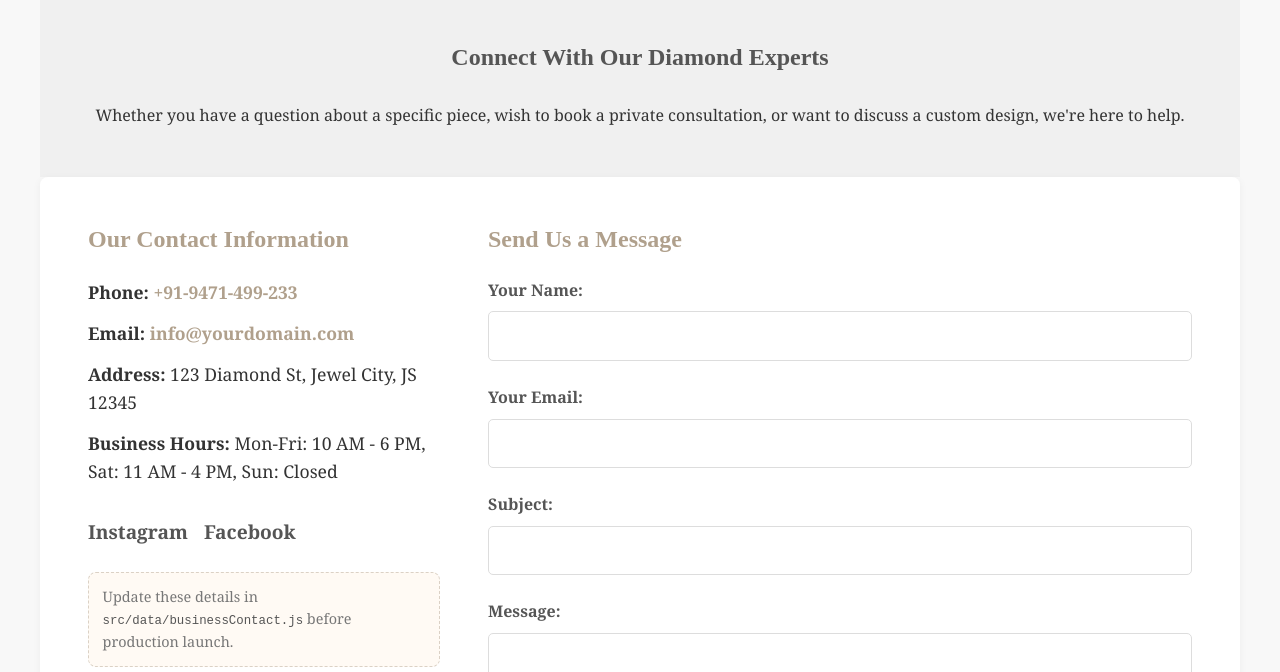
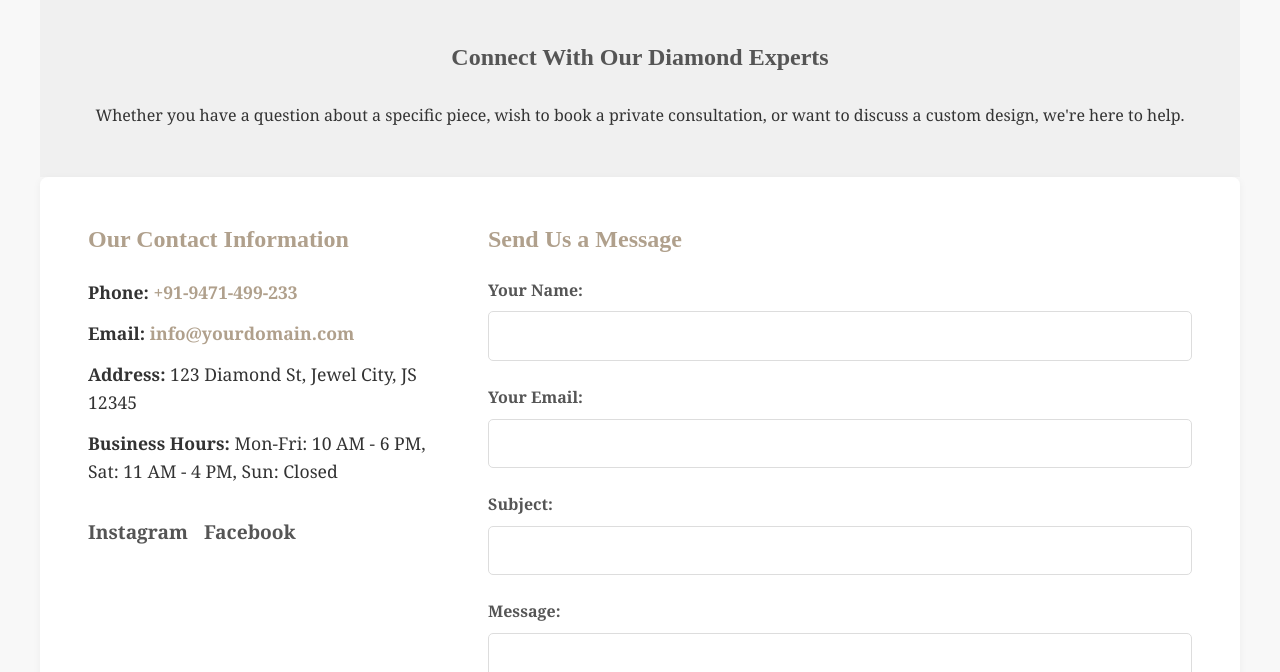
Before and after one commit to sahnishant/dazzle, an Astro site: page /contact in a window 1280 px wide. Shown: the part 128-800 px from the top of the page. Built offline with nearby package versions, Linux system fonts and the light colour scheme; Astro itself is replaced by a stand-in of ours.

Commit message:
Remove production contact placeholder note

```diff
--- a/src/pages/contact.astro
+++ b/src/pages/contact.astro
@@ -40,7 +40,6 @@ const inquiryMessage = inquiredItem
           ))}
         </div>
       )}
-      <p class="contact-note">Update these details in <code>src/data/businessContact.js</code> before production launch.</p>
     </div>
 
     <div class="contact-form-section">
@@ -116,20 +115,6 @@ const inquiryMessage = inquiredItem
   }
   .contact-info a {
     font-weight: bold;
-  }
-  .contact-note {
-    margin-top: 1.5rem;
-    padding: 0.85rem;
-    border: 1px dashed rgba(176, 160, 140, 0.45);
-    border-radius: 8px;
-    color: #777;
-    font-size: 0.9rem !important;
-    line-height: 1.5;
-    background: #fffaf4;
-  }
-  .contact-note code {
-    color: #555;
-    font-size: 0.86em;
   }
   .social-links a {
     display: inline-block;
```
